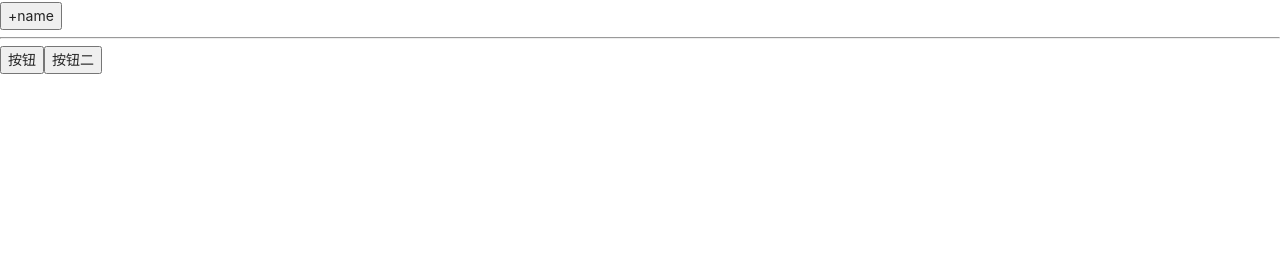
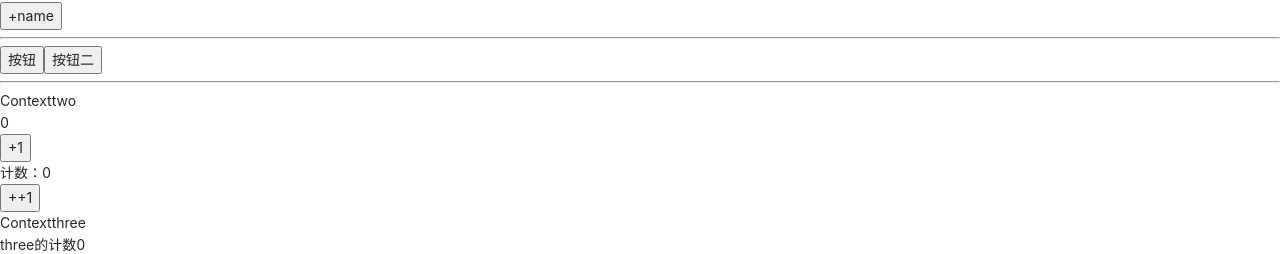
Before and after one commit to thornsh/react-axios-study, a React (Create React App) app: page / in a window 1280 px wide. Shown: the part 533-787 px from the top of the page. Built offline with nearby package versions, Linux system fonts and the light colour scheme; no server answers.

Commit message:
context通过父元素向两个兄弟元素通行

```diff
--- a/src/App.js
+++ b/src/App.js
@@ -6,6 +6,8 @@ import Switchtransition from './transition/Switchtransition'
 import Transitiongroup from './transition/Transitiongroup';
 
 import { Context01 } from './context/Context01'
+
+import ContextParent from './context/ContextParent';
 
 
 export default class App extends PureComponent {
@@ -47,6 +49,8 @@ export default class App extends PureComponent {
         <Transitiongroup/>
         <hr/>
         <Context01/>
+        <hr/>
+        <ContextParent/>
       </div>
     )
   }
--- /dev/null
+++ b/src/context/ContextParent.js
@@ -0,0 +1,29 @@
+import React, { PureComponent } from 'react'
+import Contexttest from '../context_utils/contexttest'
+import Contextthree from './Contextthree'
+import Contexttwo from './Contexttwo'
+
+export default class ContextParent extends PureComponent {
+  constructor(){
+    super();
+    this.state = {
+      counter:0
+    }
+  }
+  render() {
+    return (
+      <div>
+        <Contexttest.Provider value = {this.state.counter}>
+          <Contexttwo changeCounter = {this.changeCounter.bind(this)}/>
+          <Contextthree changeCounter = {this.changeCounter.bind(this)}/>
+        </Contexttest.Provider>
+
+      </div>
+    )
+  }
+  changeCounter(){
+    this.setState({
+      counter:this.state.counter + 1
+    })
+  }
+}
--- /dev/null
+++ b/src/context/Contextthree.js
@@ -0,0 +1,23 @@
+import React, { PureComponent } from 'react'
+import Contexttest from '../context_utils/contexttest'
+
+export default class Contextthree extends PureComponent {
+  render() {
+    return (
+      <div>
+        Contextthree
+
+        <Contexttest.Consumer>
+          {
+            (value)=>(
+              <>
+                <div>three的计数{value}</div>
+                <button onClick = {this.props.changeCounter}>+++++1</button>
+              </>
+            )
+          }
+        </Contexttest.Consumer>
+      </div>
+    )
+  }
+}
--- /dev/null
+++ b/src/context/Contexttwo.js
@@ -0,0 +1,46 @@
+import React, { PureComponent } from 'react'
+import Secondcontext from '../context_utils/context'
+import Contexttest from '../context_utils/contexttest';
+
+import Contextthree from './Contextthree'
+
+export default class Contexttwo extends PureComponent {
+  constructor(){
+    super();
+    this.state = {
+      counter:0
+    }
+  }
+  render() {
+    return (
+      <div>
+        <div>
+          Contexttwo
+        </div>
+        <div>
+          {this.state.counter}
+        </div>
+        <button onClick={e=>{this.changeCounter()}}>+1</button>
+        {/* <Secondcontext.Provider value = {this.state.counter}>
+          <Contextthree/>
+        </Secondcontext.Provider> */}
+        <Contexttest.Consumer>
+          {
+            (value)=>(
+              <>
+              <div>计数：{value}</div>
+              <button onClick = {this.props.changeCounter}>++1</button>
+              </>
+            )
+          }
+        </Contexttest.Consumer>
+
+      </div>
+    )
+  }
+  changeCounter(){
+    this.setState({
+      counter:this.state.counter+1
+    })
+  }
+}
--- /dev/null
+++ b/src/context_utils/contexttest.js
@@ -0,0 +1,5 @@
+import React from 'react'
+
+const Contexttest = React.createContext();
+
+export default Contexttest;
```
